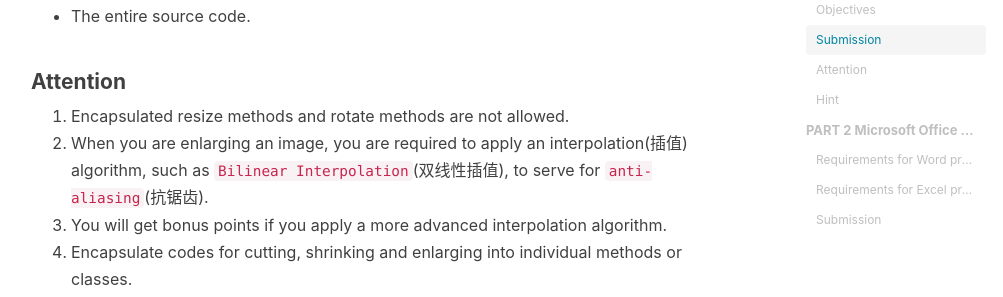
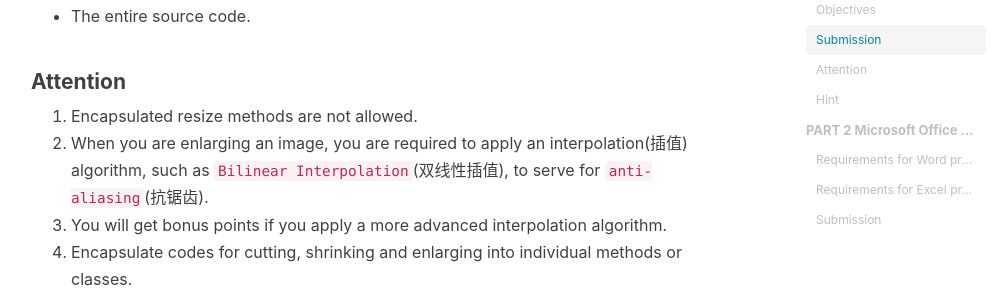
Before and after one commit to iss-java/iss-java.github.io, a Jekyll site: the page built from _posts/2016-10-08-Homework-2.markdown, in a window 1280 px wide and 900 px high, scrolled down 1190 px. Shown: the part 154-451 px from the top of the window, without its empty margins (234-1237 px from the left). Built offline with Jekyll 4.4.1, drawn with Linux system fonts in a browser that asks for light colours; nearby versions of some CDN libraries; comment, search, counter and statistics services are not loaded.

Commit message:
Update 2016-10-08-Homework-2.markdown
Modify the requirement

```diff
--- a/_posts/2016-10-08-Homework-2.markdown
+++ b/_posts/2016-10-08-Homework-2.markdown
@@ -36,7 +36,7 @@ You are expected to complete all the following three objectives.
 
 #### Attention
 
-1. Encapsulated resize methods and rotate methods are not allowed.
+1. Encapsulated resize methods are not allowed.
 2. When you are enlarging an image, you are required to apply an interpolation(插值) algorithm, such as `Bilinear Interpolation`(双线性插值), to serve for `anti-aliasing`(抗锯齿).
 3. You will get bonus points if you apply a more advanced interpolation algorithm.
 4. Encapsulate codes for cutting, shrinking and enlarging into individual methods or classes.
```
